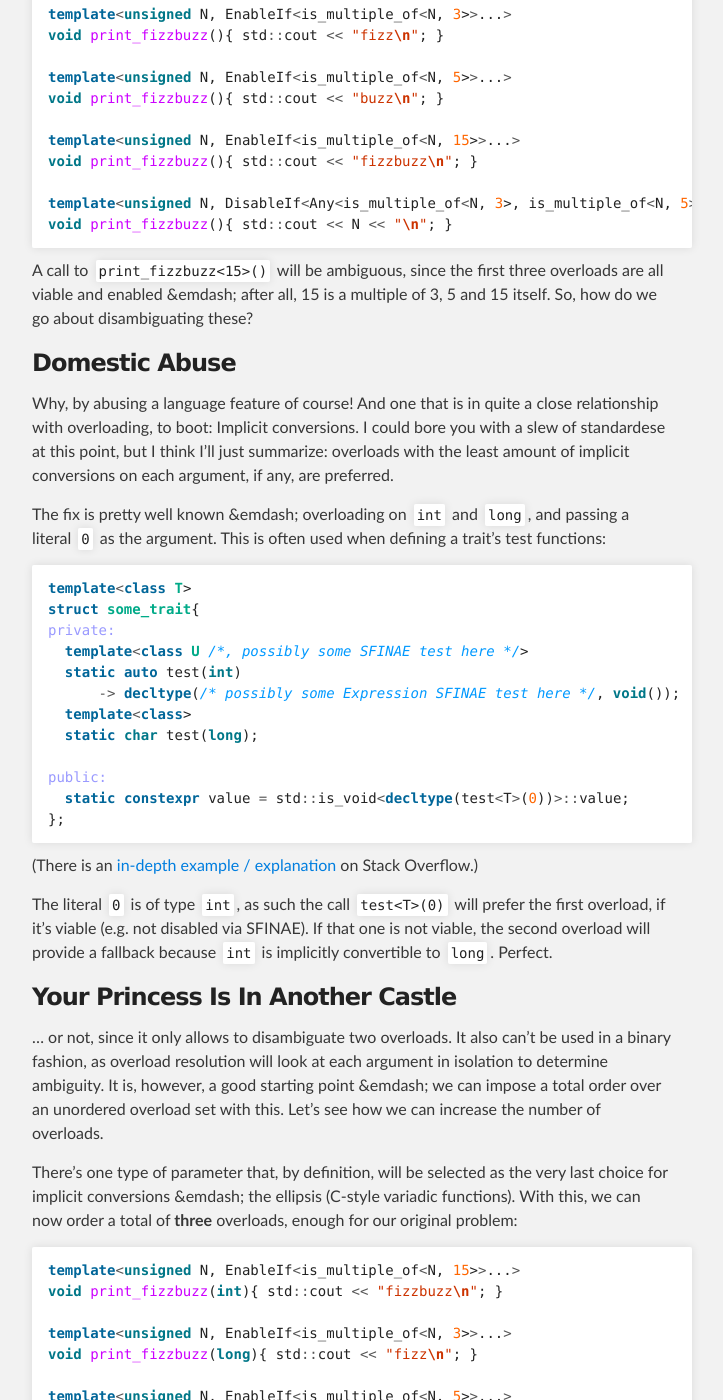
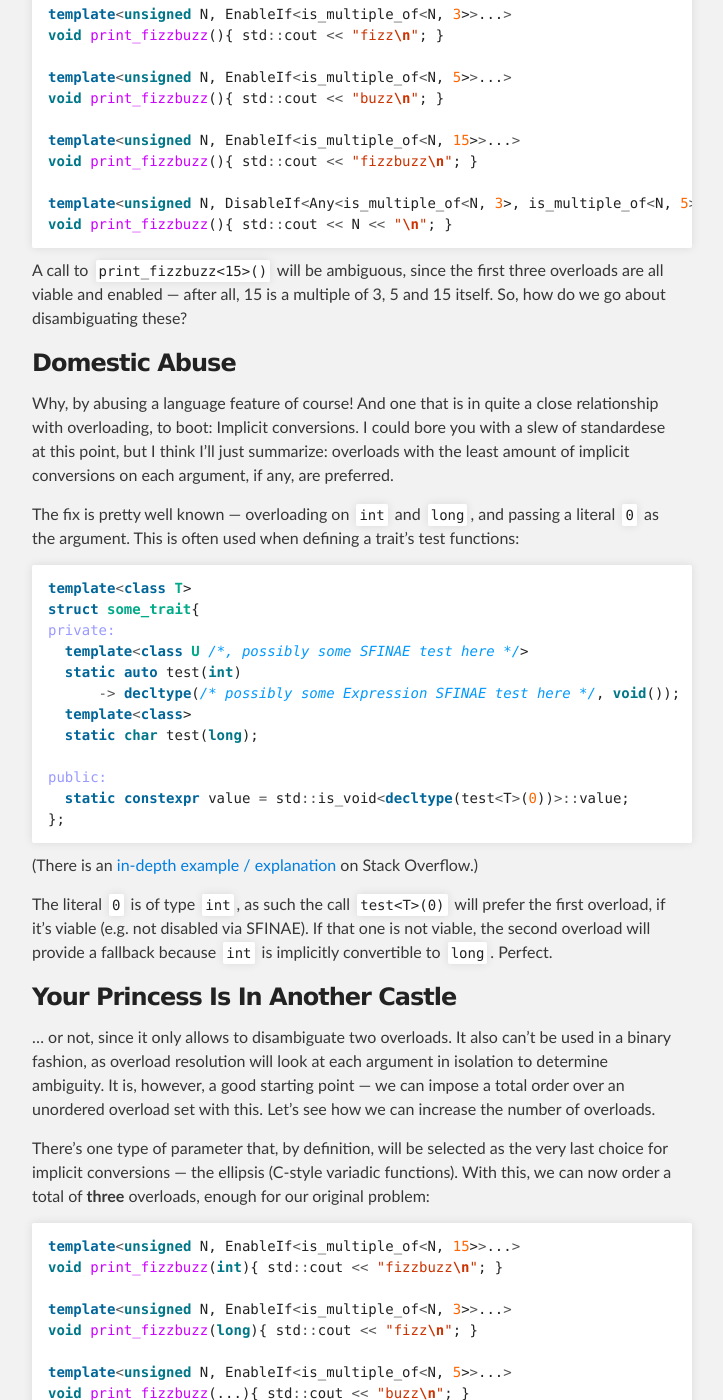
Before and after one commit to rmartinho/flamingdangerzone, a Jekyll site: the page built from _posts/cxx11/2013-03-11-overload-ranking.markdown, in a window 1280 px wide and 1400 px high, scrolled down 515 px. Shown: the whole window, without its empty margins (288-1011 px from the left). Built offline with Jekyll 4.4.1, drawn with Linux system fonts in a browser that asks for light colours; some of the changed lines change nothing that is shown; some of the changed text lies outside the part shown.

Commit message:
Fixed dashes

```diff
--- a/_posts/cxx11/2013-03-11-overload-ranking.markdown
+++ b/_posts/cxx11/2013-03-11-overload-ranking.markdown
@@ -25,7 +25,7 @@ template<unsigned N, DisableIf<Any<is_multiple_of<N, 3>, is_multiple_of<N, 5>>>.
 void print_fizzbuzz(){ std::cout << N << "\n"; }
 {% endhighlight %}
 
-A call to `print_fizzbuzz<15>()` will be ambiguous, since the first three overloads are all viable and enabled &emdash; after all, 15 is a multiple of 3, 5 and 15 itself. So, how do we go about disambiguating these?
+A call to `print_fizzbuzz<15>()` will be ambiguous, since the first three overloads are all viable and enabled &mdash; after all, 15 is a multiple of 3, 5 and 15 itself. So, how do we go about disambiguating these?
 
  [enableif]: /cxx11/2012/06/01/almost-static-if.html
 
@@ -33,7 +33,7 @@ A call to `print_fizzbuzz<15>()` will be ambiguous, since the first three overlo
 
 Why, by abusing a language feature of course! And one that is in quite a close relationship with overloading, to boot: Implicit conversions. I could bore you with a slew of standardese at this point, but I think I'll just summarize: overloads with the least amount of implicit conversions on each argument, if any, are preferred.
 
-The fix is pretty well known &emdash; overloading on `int` and `long`, and passing a literal `0` as the argument. This is often used when defining a trait's test functions:
+The fix is pretty well known &mdash; overloading on `int` and `long`, and passing a literal `0` as the argument. This is often used when defining a trait's test functions:
 
 {% highlight cpp %}
 template<class T>
@@ -58,9 +58,9 @@ The literal `0` is of type `int`, as such the call `test<T>(0)` will prefer the
 
 ### Your Princess Is In Another Castle
 
-... or not, since it only allows to disambiguate two overloads. It also can't be used in a binary fashion, as overload resolution will look at each argument in isolation to determine ambiguity. It is, however, a good starting point &emdash; we can impose a total order over an unordered overload set with this. Let's see how we can increase the number of overloads.
+... or not, since it only allows to disambiguate two overloads. It also can't be used in a binary fashion, as overload resolution will look at each argument in isolation to determine ambiguity. It is, however, a good starting point &mdash; we can impose a total order over an unordered overload set with this. Let's see how we can increase the number of overloads.
 
-There's one type of parameter that, by definition, will be selected as the very last choice for implicit conversions &emdash; the ellipsis (C-style variadic functions). With this, we can now order a total of **three** overloads, enough for our original problem:
+There's one type of parameter that, by definition, will be selected as the very last choice for implicit conversions &mdash; the ellipsis (C-style variadic functions). With this, we can now order a total of **three** overloads, enough for our original problem:
 
 {% highlight cpp %}
 template<unsigned N, EnableIf<is_multiple_of<N, 15>>...>
@@ -101,7 +101,7 @@ void print_fizzbuzz(otherwise){ std::cout << N << "\n"; }
 
 ### For Great Justice
 
-There's something that still bugs me, though &emdash; the need for `DisableIf` to make the fourth overload, which is otherwise unrestricted, disjoint from the first three. And if we can impose a total order with three overloads, we can surely get it to four, right?
+There's something that still bugs me, though &mdash; the need for `DisableIf` to make the fourth overload, which is otherwise unrestricted, disjoint from the first three. And if we can impose a total order with three overloads, we can surely get it to four, right?
 
 Turns out we can go even farther than that. To do that, we have to take a step back and not only look at implicit conversions of unqualified types (like `int` and `long`), but also at how qualifications play into this. C++ actually provides us with a total ordering of references to cv-qualified types already, with every "extra" cv-qualification making the overload less preferred. Last but not least, we have any kind of rvalue reference being preferred to an lvalue reference-to-const for rvalue arguments.
 
@@ -218,7 +218,7 @@ With the same overloads and the same invokation, this actually works. If a `choi
 
 ### But Wait, There's More!
 
-Astute readers will have noticed that the final ranking code contains the Secret Ingredient to an even more general solution. It just so turns out that C++ has another total ordering of conversion built-in &emdash; an infinitely extensible one to boot. I'm talking about the *derived-to-base* conversion of course, which we considered a kind of a hinderence last time.
+Astute readers will have noticed that the final ranking code contains the Secret Ingredient to an even more general solution. It just so turns out that C++ has another total ordering of conversion built-in &mdash; an infinitely extensible one to boot. I'm talking about the *derived-to-base* conversion of course, which we considered a kind of a hinderence last time.
 
 {% highlight cpp %}
 template<unsigned I>
```
